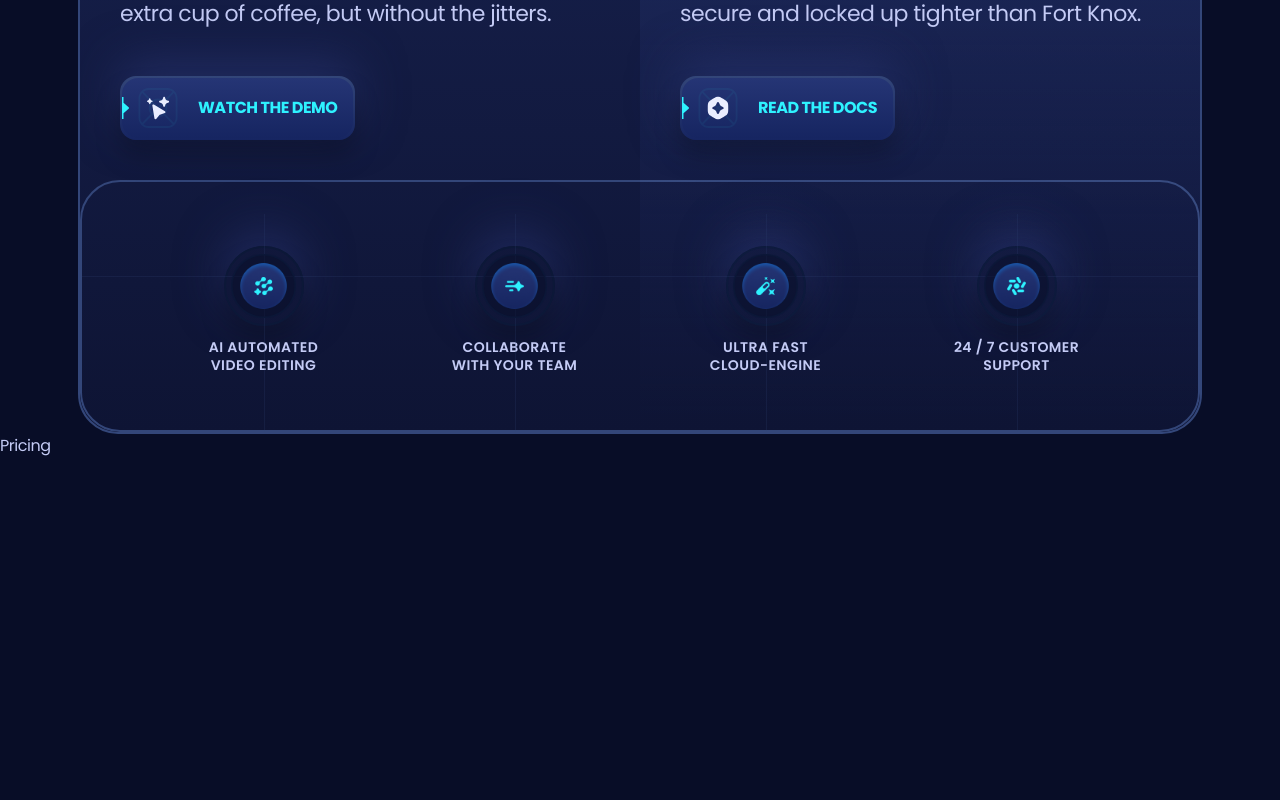
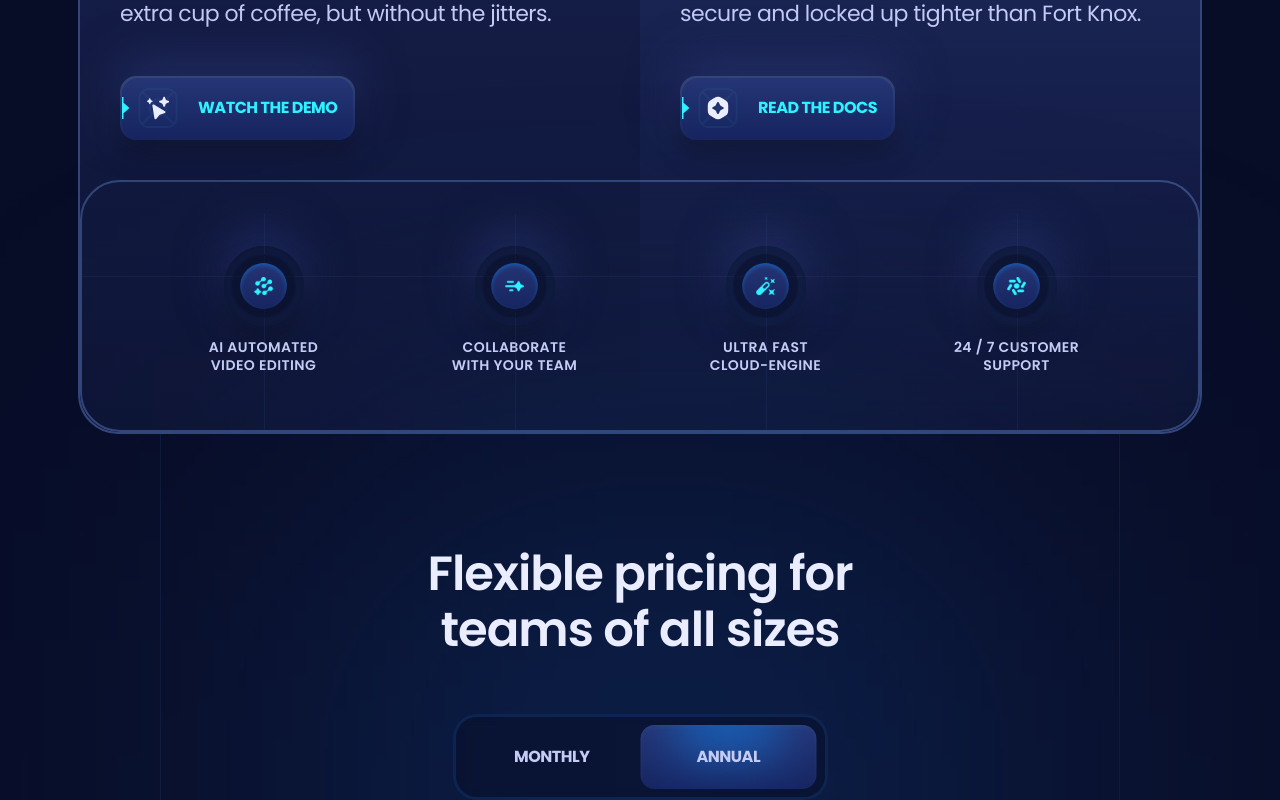
Before and after one commit to Ahtasham-ul-haq/saas_landing_page, a React (Vite) app: page / in a window 1280 px wide. Shown: the part 1370-2170 px from the top of the page. Before the commit the page ends 1828 px from the top, so only its background shows below. Built offline with nearby package versions, Linux system fonts and the light colour scheme.

Commit message:
implementing pricing.jsx

```diff
--- a/src/sections/Pricing.jsx
+++ b/src/sections/Pricing.jsx
@@ -1,9 +1,45 @@
-import React from 'react'
+import clsx from "clsx";
+import React from "react";
+import { useState } from "react";
+import { Element } from "react-scroll";
 
 const Pricing = () => {
+  const [monthly, setMonthly] = useState(false);
   return (
-    <div>Pricing</div>
-  )
-}
+    <section>
+      <Element name="pricing">
+        <div className="container">
+          <div className="max-w-960 pricing-head_before relative mx-auto border-l border-r border-s2 bg-s1/50 pt-28 max-xl:max-w-4xl max-lg:border-none max-md:pb-32 max-md:pt-16">
+            <h3 className="h3 max-lg:h4 max-md:h5 z-3 relative mx-auto mb-14 max-w-lg text-center text-p4 max-md:mb-11 max-sm:max-w-sm">
+              Flexible pricing for teams of all sizes
+            </h3>
 
-export default Pricing
+            <div className="relative z-4 mx-auto flex w-[375px] rounded-3xl border-[3px] border-s4/25 bg-s1/50 p-2 backdrop-blur-[6px] max-md:w-[310px]">
+              <button
+                className={clsx("pricing-head_btn", monthly && "text-p4")}
+                onClick={() => setMonthly(true)}
+              >
+                Monthly
+              </button>
+              <button
+                className={clsx("pricing-head_btn", !monthly && "text-p4")}
+                onClick={() => setMonthly(false)}
+              >
+                Annual
+              </button>
+
+              <div
+                className={clsx(
+                  "g4 rounded-14 before:h-100 pricing-head_btn_before absolute left-2 top-2 h-[calc(100%-16px)] w-[calc(50%-8px)] overflow-hidden shadow-400 transition-transform duration-500",
+                  !monthly && "translate-x-full",
+                )}
+              />
+            </div>
+          </div>
+        </div>
+      </Element>
+    </section>
+  );
+};
+
+export default Pricing;
```
